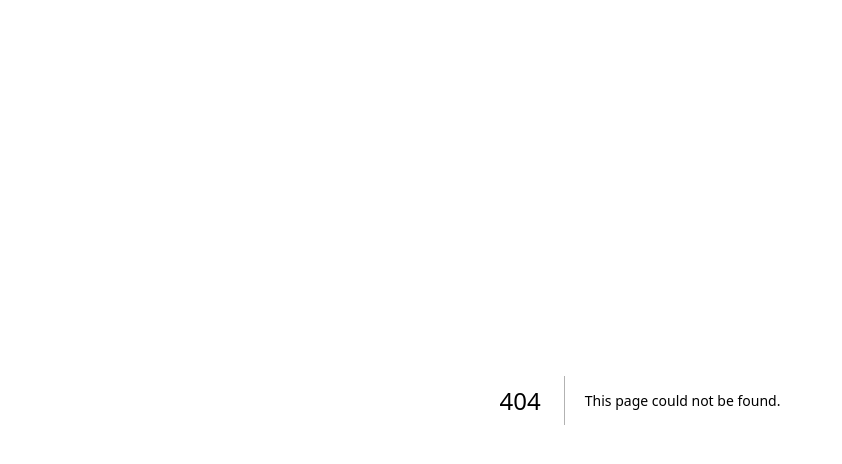
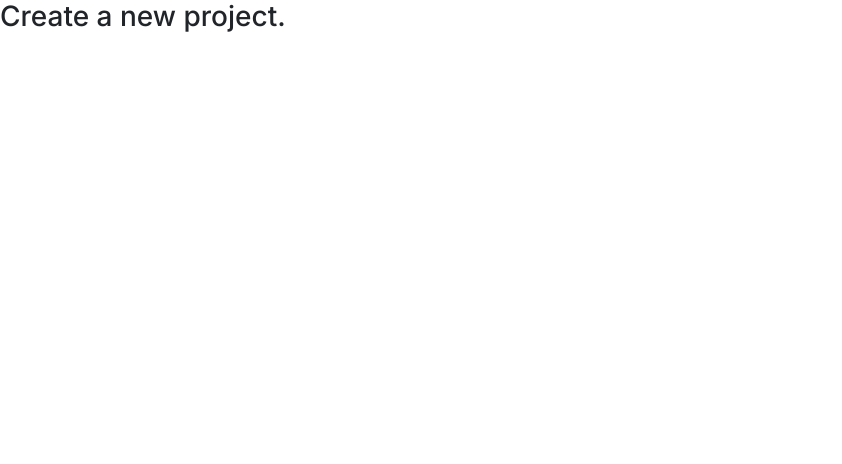
Before and after one commit to ThomasD0213/teamtwo, a Next.js app in the folder front-end/: page /create-new-project in a window 1280 px wide. Before the commit this address had no page. Shown: the top 464 px of the page, without its empty margins (0-842 px from the left). Built offline with nearby package versions, Linux system fonts and the light colour scheme.

Commit message:
Added the create new project page

```diff
--- /dev/null
+++ b/front-end/src/app/create-new-project/page.tsx
@@ -0,0 +1,11 @@
+import React from 'react'
+
+const CreateNewProject = () => {
+    return (
+        <div>
+            <h3> Create a new project. </h3>
+        </div>
+    )
+}
+
+export default CreateNewProject
```
